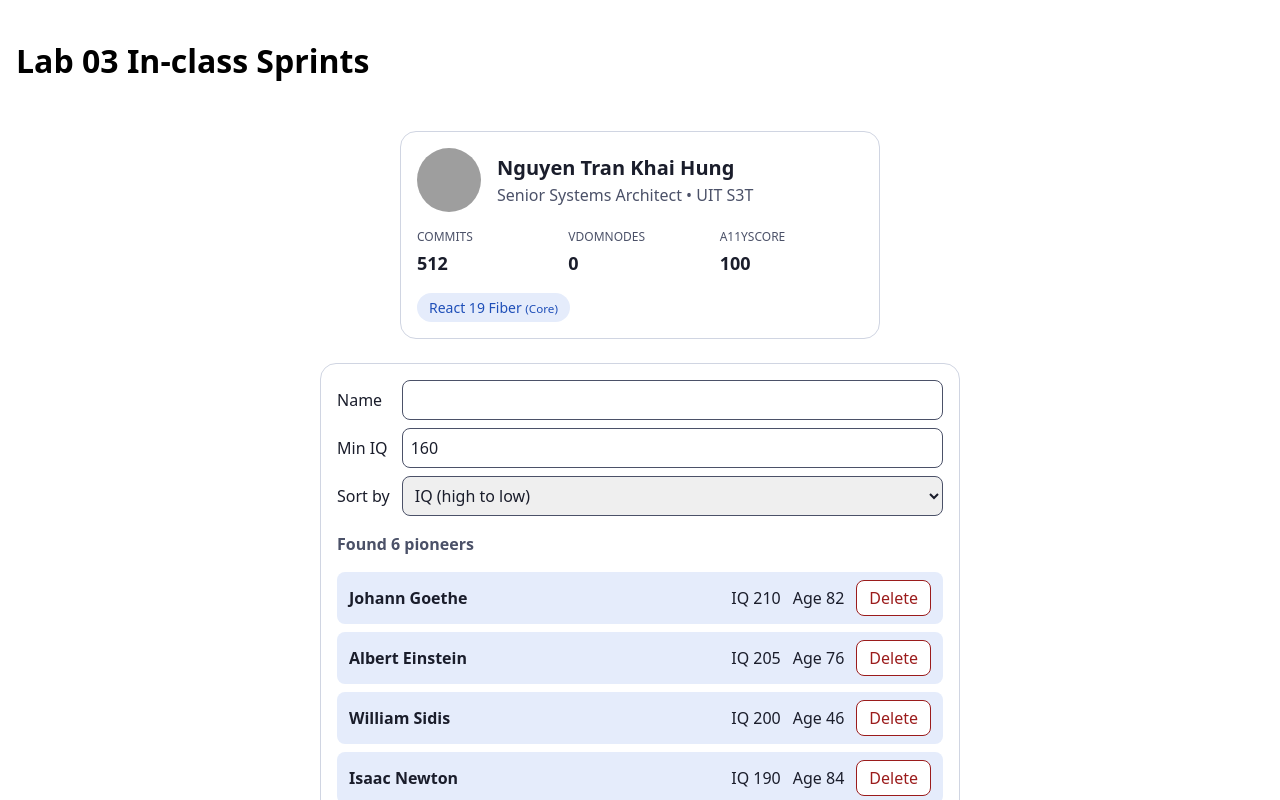
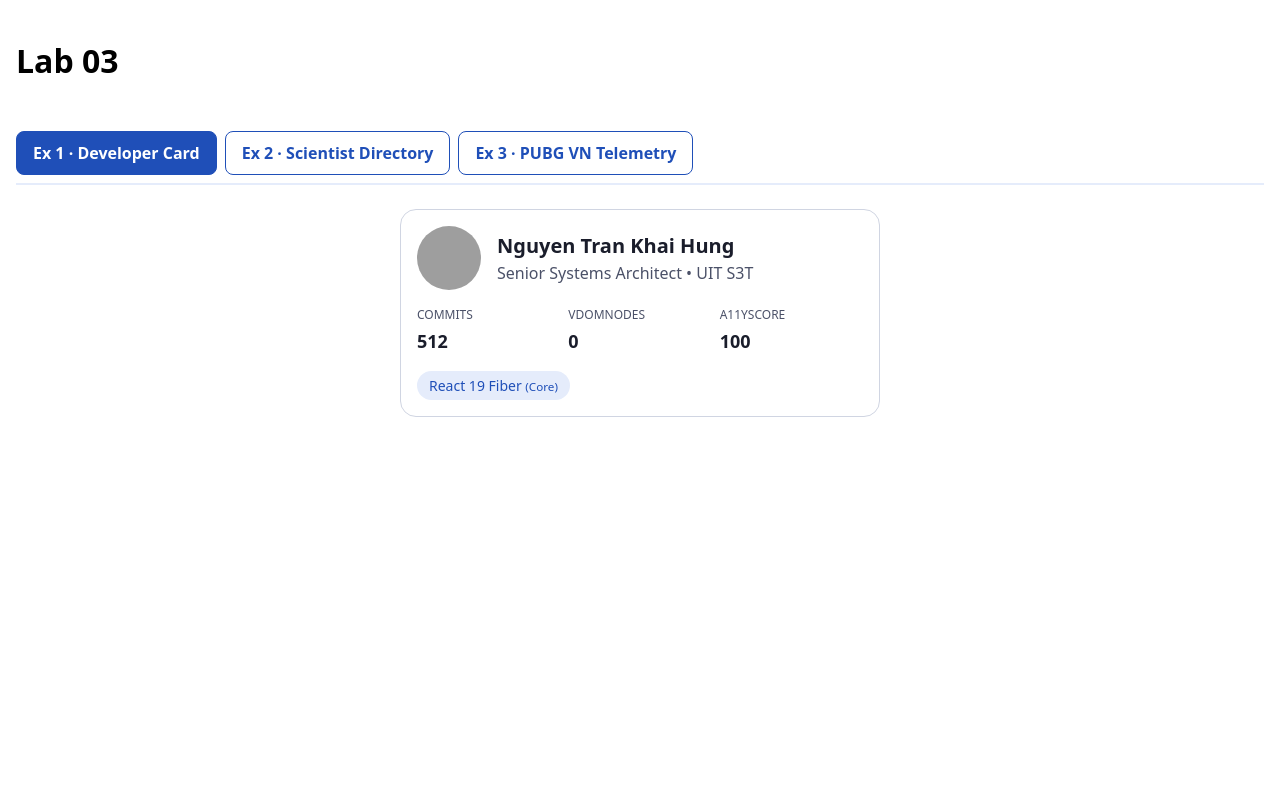
Before and after one commit to Ac-2836/WebDev-Lab03-Inclass, a React (Vite) app: page / in a window 1280 px wide. Shown: the top 800 px of the page. Built offline with nearby package versions, Linux system fonts and the light colour scheme; grey boxes are pictures that could not be loaded.

Commit message:
feat(app): split exercises into accessible tabs

```diff
--- a/index.html
+++ b/index.html
@@ -3,9 +3,9 @@
   <head>
     <meta charset="UTF-8" />
     <meta name="viewport" content="width=device-width, initial-scale=1.0" />
-    <meta name="description" content="Lab 03 In-class Sprints - Production React 19" />
+    <meta name="description" content="Lab 03 - Production React 19" />
     <link rel="icon" href="data:," />
-    <title>Lab 03 In-class</title>
+    <title>Lab 03</title>
   </head>
   <body>
     <div id="root"></div>
--- a/src/App.jsx
+++ b/src/App.jsx
@@ -1,25 +1,93 @@
+import { useState } from 'react';
 import { DeveloperCard } from './components/DeveloperCard.jsx';
 import { ScientistDirectory } from './components/ScientistDirectory.jsx';
 import { PubgMatchTelemetry } from './components/PubgMatchTelemetry.jsx';
+import styles from './App.module.css';
 
 const MY_AVATAR_URL =
   'https://cdn.phototourl.com/member/2026-10-30-fa6e7760-a60d-4fb1-b29c-db617cb360b0.jpg';
 
+// One tab per exercise; only the active panel is mounted, so leaving a tab
+// runs its effect cleanups (e.g. aborts in-flight telemetry requests).
+const TABS = [
+  {
+    id: 'ex1',
+    label: 'Ex 1 · Developer Card',
+    render: () => (
+      <DeveloperCard
+        fullName='Nguyen Tran Khai Hung'
+        avatarUrl={MY_AVATAR_URL}
+      />
+    ),
+  },
+  {
+    id: 'ex2',
+    label: 'Ex 2 · Scientist Directory',
+    render: () => <ScientistDirectory />,
+  },
+  {
+    id: 'ex3',
+    label: 'Ex 3 · PUBG VN Telemetry',
+    render: () => <PubgMatchTelemetry />,
+  },
+];
+
+const KEY_STEPS = { ArrowRight: 1, ArrowLeft: -1 };
+
 export function App() {
+  const [activeId, setActiveId] = useState(TABS[0].id);
+  const active = TABS.find((tab) => tab.id === activeId);
+
+  // WAI-ARIA tabs pattern: arrows / Home / End move focus and selection.
+  const handleTabKey = (e) => {
+    const index = TABS.findIndex((tab) => tab.id === activeId);
+    let next;
+    if (e.code in KEY_STEPS) {
+      next = (index + KEY_STEPS[e.code] + TABS.length) % TABS.length;
+    } else if (e.code === 'Home') {
+      next = 0;
+    } else if (e.code === 'End') {
+      next = TABS.length - 1;
+    } else {
+      return;
+    }
+    e.preventDefault();
+    setActiveId(TABS[next].id);
+    document.getElementById(`tab-${TABS[next].id}`).focus();
+  };
+
   return (
     <main>
-      <h1>Lab 03 In-class Sprints</h1>
-      <section aria-label='Exercise 1: Developer Card'>
-        <DeveloperCard
-          fullName='Nguyen Tran Khai Hung'
-          avatarUrl={MY_AVATAR_URL}
-        />
-      </section>
-      <section aria-label='Exercise 2: Scientist Directory'>
-        <ScientistDirectory />
-      </section>
-      <section aria-label='Exercise 3: PUBG VN Telemetry'>
-        <PubgMatchTelemetry />
+      <h1>Lab 03</h1>
+      <nav
+        className={styles.tablist}
+        role='tablist'
+        aria-label='Lab 03 exercises'
+        onKeyDown={handleTabKey}
+      >
+        {TABS.map((tab) => (
+          <button
+            key={tab.id}
+            id={`tab-${tab.id}`}
+            type='button'
+            role='tab'
+            className={styles.tab}
+            aria-selected={tab.id === activeId}
+            aria-controls={`panel-${tab.id}`}
+            tabIndex={tab.id === activeId ? 0 : -1}
+            onClick={() => setActiveId(tab.id)}
+          >
+            {tab.label}
+          </button>
+        ))}
+      </nav>
+      <section
+        id={`panel-${active.id}`}
+        role='tabpanel'
+        aria-labelledby={`tab-${active.id}`}
+        tabIndex={0}
+      >
+        {active.render()}
       </section>
     </main>
   );
--- /dev/null
+++ b/src/App.module.css
@@ -0,0 +1,32 @@
+.tablist {
+  --accent: #1f4fb8;
+  --accent-soft: #e5ecfb;
+
+  display: flex;
+  flex-wrap: wrap;
+  gap: 0.5rem;
+  border-bottom: 2px solid var(--accent-soft);
+  padding-bottom: 0.5rem;
+}
+
+.tab {
+  min-height: 2.75rem;
+  padding: 0.5rem 1rem;
+  font: inherit;
+  font-weight: 600;
+  color: var(--accent);
+  background: transparent;
+  border: 1px solid var(--accent);
+  border-radius: 8px;
+  cursor: pointer;
+}
+
+.tab[aria-selected='true'] {
+  color: #ffffff;
+  background: var(--accent);
+}
+
+.tab:focus-visible {
+  outline: 3px solid var(--accent);
+  outline-offset: 2px;
+}
```
